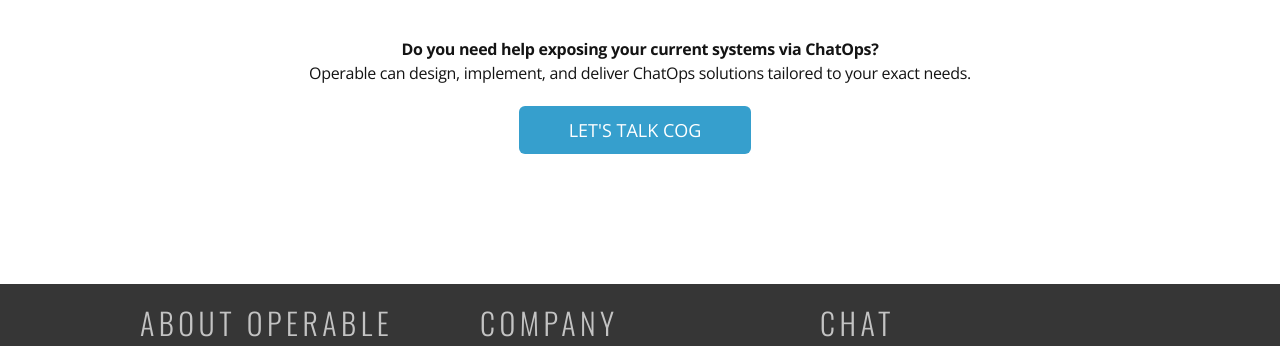
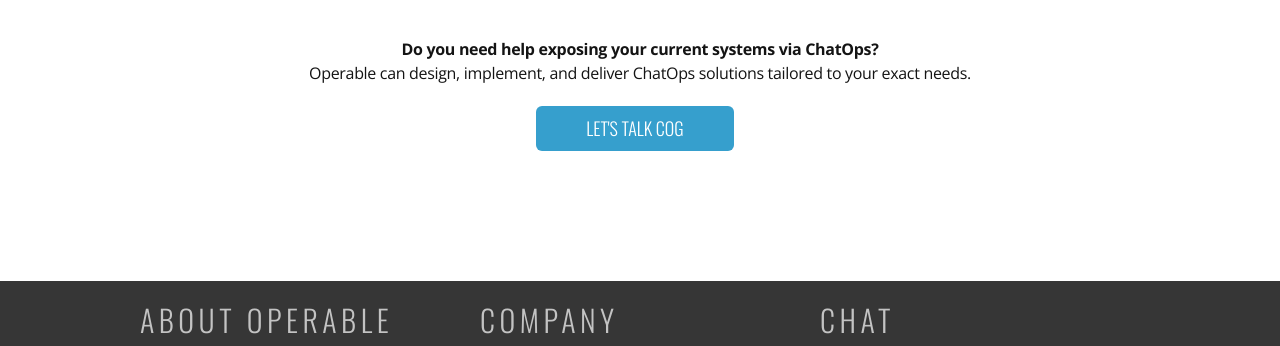
Before and after one commit to operable/operable.github.io, a plain HTML site: page enterprise.html in a window 1280 px wide. Shown: the part 808-1154 px from the top of the page. Drawn offline with nearby package versions, Linux system fonts and the light colour scheme; files whose address does not match are found by name.

Commit message:
Button changes

```diff
--- a/enterprise.html
+++ b/enterprise.html
@@ -188,7 +188,7 @@
           <p>
           <strong>Do you need help exposing your current systems via ChatOps?</strong><br> Operable can design, implement, and deliver ChatOps solutions tailored to your exact needs.
         </p>
-          <a href="mailto:enterprise@operable.io"><button class="btn-primary btn-lg text-uppercase">Let's Talk Cog</button></a>
+          <a href="mailto:enterprise@operable.io"><button class="btn btn-primary btn-lg text-uppercase">Let's Talk Cog</button></a>
         </div>
       </div>
     </div>
```
